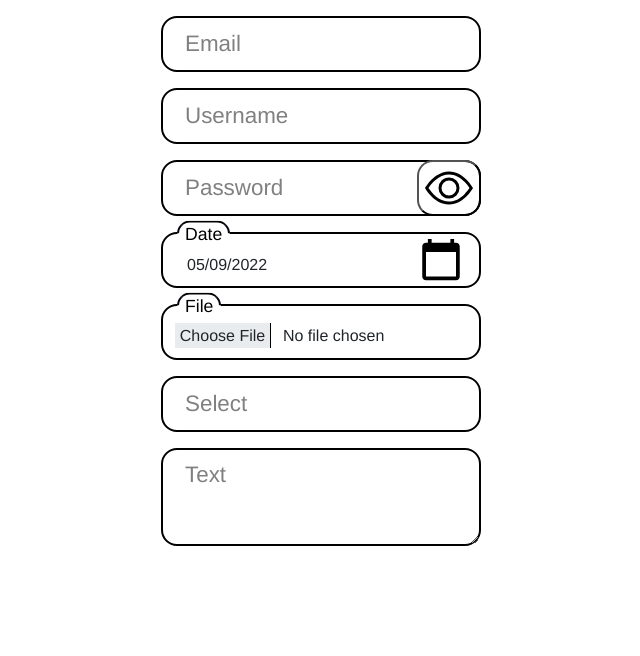
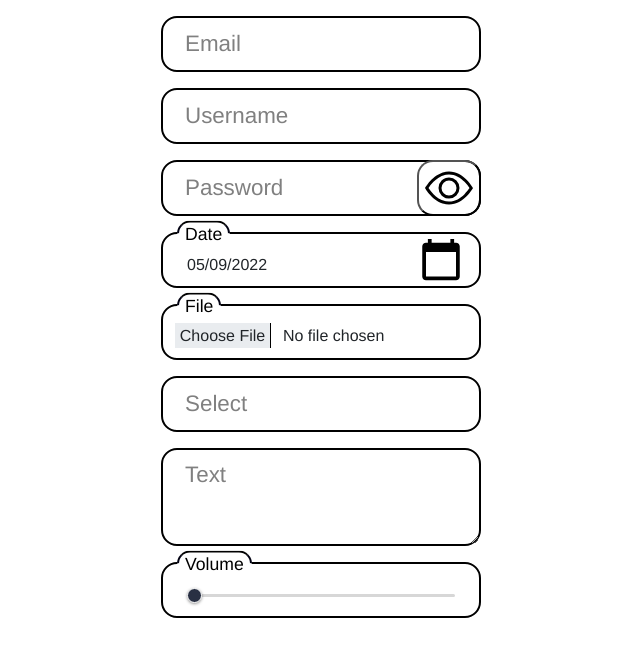
Before and after one commit to TimL135/sexyinputs, a Vue app: page / in a window 1280 px wide. Shown: the top 656 px of the page, without its empty margins (319-959 px from the left). Built offline with nearby package versions, Linux system fonts and the light colour scheme.

Commit message:
add type range

```diff
--- a/src/components/SexyInput.vue
+++ b/src/components/SexyInput.vue
@@ -1,5 +1,5 @@
 <template>
-  <div class="input-contain mt-3" style="text-shadow: none">
+  <div class="input-contain mt-3 shadow-none">
     <input
       v-if="type != 'textarea'"
       v-bind="$attrs"
@@ -7,8 +7,9 @@
       :type="viewPassword ? 'text' : type"
       :value="modelValue"
       @input="updateValue"
-      :class="{ dirty: modelValue }"
-      :list="id"
+      :class="[{ dirty: modelValue }, type == 'range' ? 'pe-4' : '']"
+      :id="id"
+      :list="id2"
       autocomplete="off"
     />
     <textarea
@@ -23,7 +24,7 @@
     <label class="placeholder-text">
       <div class="text">{{ placeholder }}</div>
     </label>
-    <datalist :id="id" v-if="options">
+    <datalist :id="id2" v-if="options">
       <option
         :value="optionKey ? option[optionKey] : option"
         v-for="option of options"
@@ -89,11 +90,14 @@ export default defineComponent({
   data() {
     return {
       id: "",
+      id2: "",
       viewPassword: false,
+      element: null as unknown as HTMLInputElement,
     };
   },
   mounted() {
     this.id = "input" + Math.random();
+    this.id2 = "list" + Math.random();
     if (this.type == "date") {
       if (this.modelValue.length == 10) {
         return;
@@ -101,6 +105,9 @@ export default defineComponent({
       const date = new Date();
       const result = date.toISOString().split("T")[0];
       this.updateValue(result);
+      setTimeout(() => {
+        this.element = document.getElementById(this.id) as HTMLInputElement;
+      }, 0);
     }
   },
   props: {
@@ -136,6 +143,11 @@ export default defineComponent({
       this.viewPassword = !this.viewPassword;
     },
     updateValue(event: Event | string) {
+      if (this.type == "range") {
+        // eslint-disable-next-line @typescript-eslint/ban-ts-comment
+        // @ts-ignore
+        this.setBackgroundSize(event.target);
+      }
       // eslint-disable-next-line @typescript-eslint/ban-ts-comment
       // @ts-ignore
       if (typeof event == "string") {
@@ -152,6 +164,19 @@ export default defineComponent({
       } catch {
         return;
       }
+    },
+    setBackgroundSize(element: HTMLInputElement) {
+      element?.style.setProperty(
+        "--background-size",
+        `${this.getBackgroundSize(element)}%`
+      );
+    },
+    getBackgroundSize(element: HTMLInputElement) {
+      const min = +element!.min || 0;
+      const max = +element!.max || 100;
+      const value = +element!.value;
+      const size = ((value - min) / (max - min)) * 100;
+      return size;
     },
   },
 });
@@ -184,6 +209,31 @@ export default defineComponent({
         border-color: var(--navbarColor1);
         color: var(--navbarColor1);
       }
+    }
+  }
+  input[type="range"] {
+    -webkit-appearance: none;
+    appearance: none;
+    background: transparent;
+    cursor: pointer;
+    &::-webkit-slider-runnable-track {
+      height: 3px;
+      background: linear-gradient(to right, #293043, #293043), #d7d7d7;
+      background-size: var(--background-size, 0%) 100%;
+      background-repeat: no-repeat;
+      border-radius: 5px;
+    }
+    &::-webkit-slider-thumb {
+      -webkit-appearance: none;
+      appearance: none;
+      width: 15px;
+      height: 15px;
+      cursor: pointer;
+      background: #293043;
+      border: solid white 1px;
+      border-radius: 50%;
+      margin-top: -6px;
+      box-shadow: 0px 1px 3px rgba(0, 0, 0, 0.4);
     }
   }
   input[type="select"] {
@@ -246,6 +296,7 @@ export default defineComponent({
   }
   input:focus + .placeholder-text .text,
   input.dirty + .placeholder-text .text,
+  input[type="range"] + .placeholder-text .text,
   input[type="file"] + .placeholder-text .text {
     background-color: white;
     border-radius: 1rem 1rem 0rem 0rem;
@@ -327,7 +378,6 @@ export default defineComponent({
       content: "";
       position: absolute;
       left: 0px;
-      // top: 25%;
       width: 100%;
       border-radius: 1rem 1rem 0rem 0rem;
       height: 50%;
--- a/src/views/App.vue
+++ b/src/views/App.vue
@@ -39,6 +39,7 @@
         optionKey="name"
       ></SexyInput>
       <SexyInput placeholder="Text" type="textarea" v-model="text"></SexyInput>
+      <SexyInput placeholder="Volume" type="range" v-model="range"></SexyInput>
     </form>
   </div>
 </template>
@@ -54,6 +55,7 @@ export default defineComponent({
       date: "",
       file: null,
       select: "",
+      range: 0,
       array: [{ name: "hello" }, { name: "hallo" }],
       text: "",
     };
```
